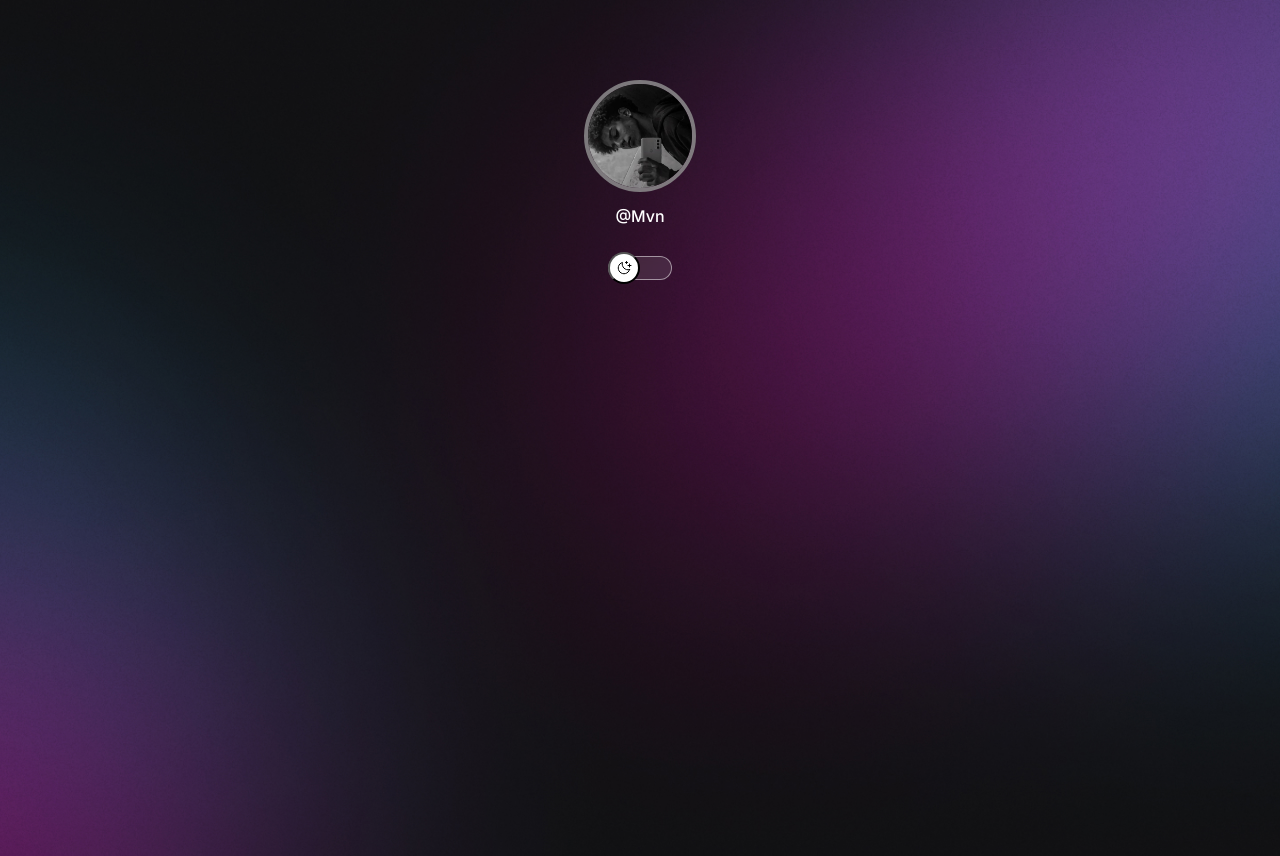
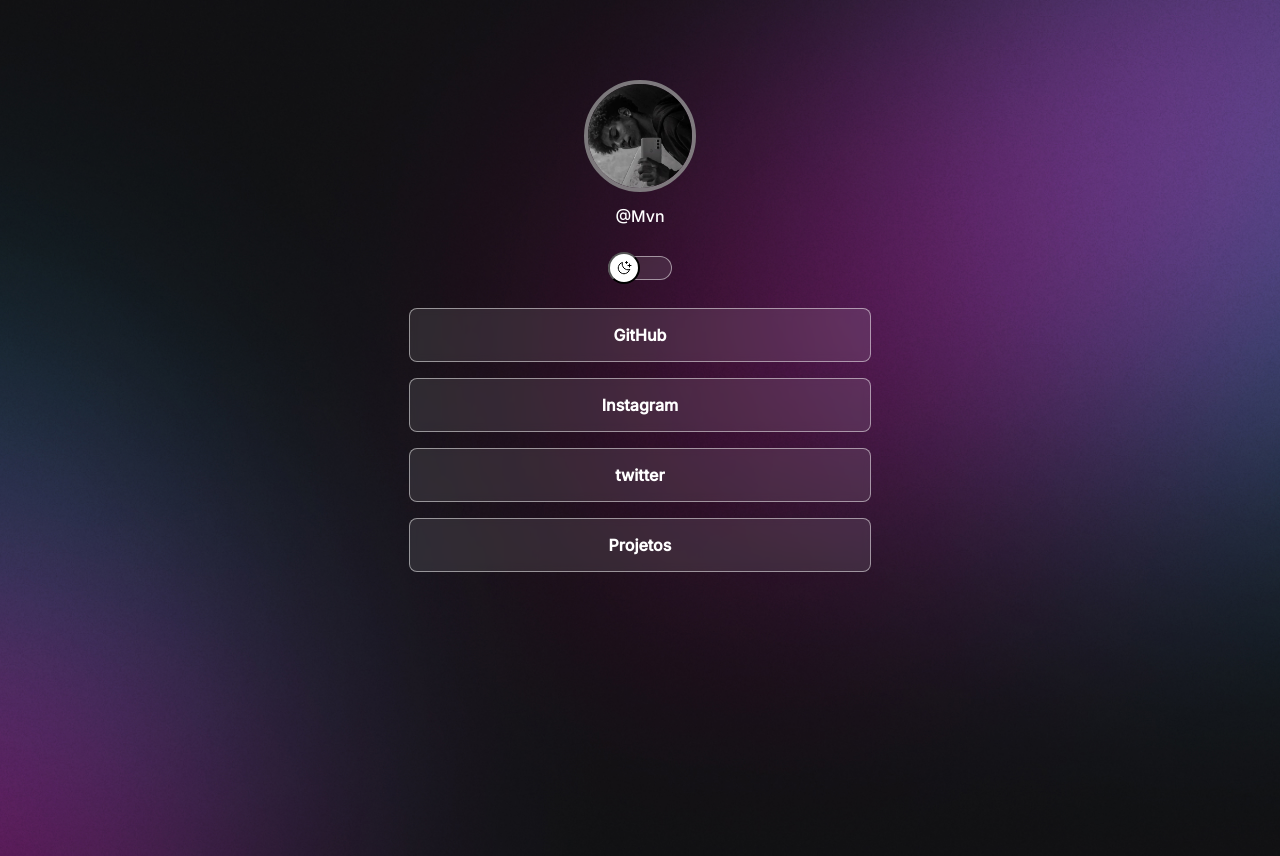
Before and after one commit to Marcusvn2006/devlinks-react, a React (Create React App) app: page / in a window 1280 px wide. Built offline with nearby package versions, Linux system fonts and the light colour scheme.

Commit message:
acabamos os links

```diff
--- a/src/components/links/links.jsx
+++ b/src/components/links/links.jsx
@@ -0,0 +1,12 @@
+import  "./links.module.css";
+
+const Links = ({ children, link }) => {
+  return (
+    <li>
+      <a href={link} target="_blank">
+        {children}
+      </a>
+    </li>
+  );
+};
+export default Links;
--- a/src/components/links/links.module.css
+++ b/src/components/links/links.module.css
@@ -0,0 +1,26 @@
+
+ul {
+    list-style: none;
+    display: flex;
+    flex-direction: column;
+    gap: 16px;
+    padding: 24px;
+  }
+
+ul li a {
+    display: flex;
+    align-items: center;
+    justify-content: center;
+    padding: 16px 24px;
+    text-decoration: none;
+    font-weight: bold;
+    border: 1px solid var(--stroke-color);
+    border-radius: 8px;
+    background: var(--surface-color);
+    backdrop-filter: blur(4px);
+    -webkit-backdrop-filter: blur(4px);
+  }
+ ul li a:hover {
+    background: var(--superface-color-hover);
+    border: 1px solid var(--text-color);
+  }
--- a/src/pages/App.css
+++ b/src/pages/App.css
@@ -39,3 +39,10 @@
     margin: 56px auto 0px;
     padding: 0 24px;
   }
+  #links ul {
+    list-style: none;
+    display: flex;
+    flex-direction: column;
+    gap: 16px;
+    padding: 24px;
+  }
--- a/src/pages/App.jsx
+++ b/src/pages/App.jsx
@@ -1,6 +1,7 @@
 import { useState } from "react";
 import Profile from "../components/profile/profile";
 import Switch from "../components/switch/switch";
+import Links from "../components/links/links";
 
 import "./App.css";
 
@@ -11,12 +12,23 @@
   const [isLightMode, setILightMode] = useState(false);
   const imgSrc = isLightMode ? imgLightMode : imgDarkMode;
   const imgAlt = isLightMode ? "Imagem no modo Claro" : "Imagem no modo escuro";
+
   return (
     <div id="container">
       <Profile imgSrc={imgSrc} imgAlt={imgAlt}>
         @Mvn
       </Profile>
       <Switch></Switch>
+      <div id="links">
+        <ul>
+            <Links link={"#"}>GitHub</Links>
+            <Links link={"#"}>Instagram</Links>
+            <Links link={"#"}>twitter</Links>
+            <Links link={"#"}>Projetos</Links>
+
+        </ul>
+      </div>
+
     </div>
   );
 };
```
Also changed, not shown: src/components/sociallinks/sociallinks.jsx (added, +7 -0 lines), src/components/sociallinks/sociallinks.module.css (added).
